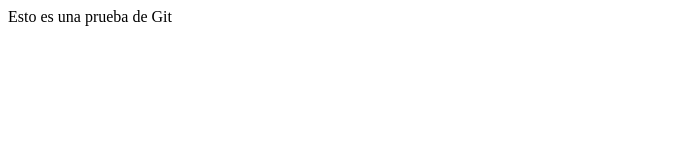
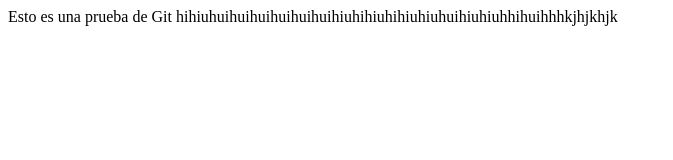
Before and after one commit to mau2293/test, a plain HTML site: page web/index.html in a window 1280 px wide. Shown: the whole page, without its empty margins (0-673 px from the left). Drawn offline with Linux system fonts and the light colour scheme.

Commit message:
Esto es una prueba para git

```diff
--- a/web/index.html
+++ b/web/index.html
@@ -11,6 +11,6 @@
         <meta name="viewport" content="width=device-width, initial-scale=1.0">
     </head>
     <body>
-        <div>Esto es una prueba de Git</div>
+        <div>Esto es una prueba de Git hihiuhuihuihuihuihuihuihiuhihiuhihiuhiuhuihiuhiuhhihuihhhkjhjkhjk</div>
     </body>
 </html>
```
